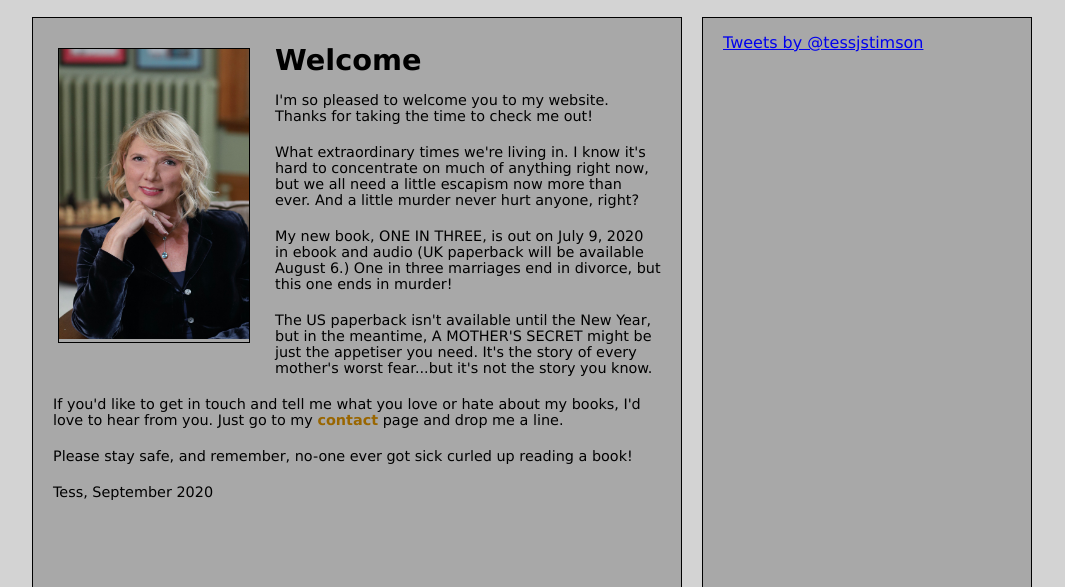
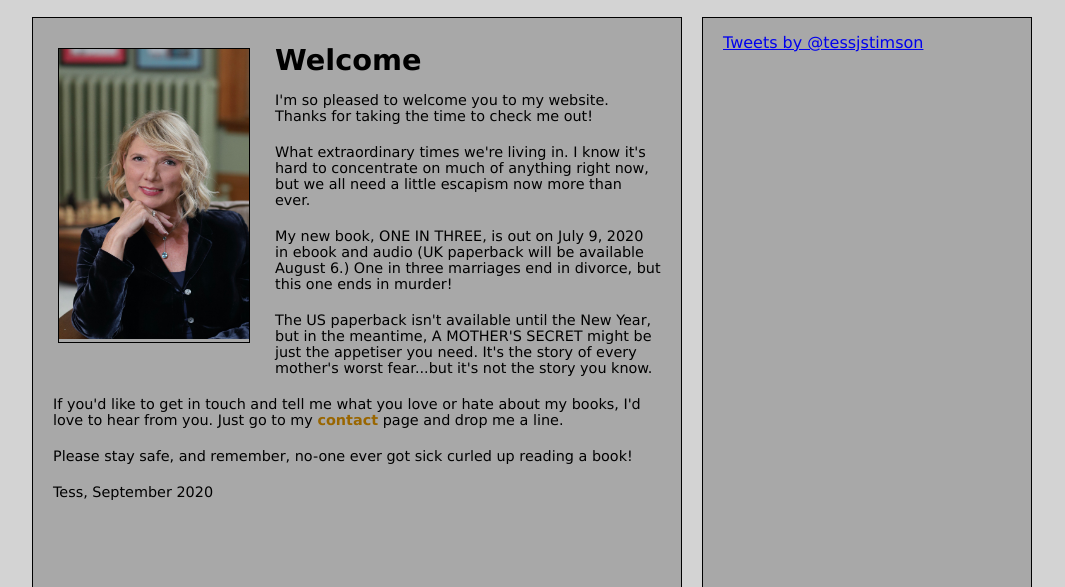
Before and after one commit to tessjstimson/tessjstimson.github.io, a plain HTML site: page index.html in a window 1280 px wide. Shown: the part 213-800 px from the top of the page, without its empty margins (108-1173 px from the left). Drawn offline with Linux system fonts and the light colour scheme.

Commit message:
Update index.html

```diff
--- a/index.html
+++ b/index.html
@@ -35,7 +35,7 @@
 		<h1>Welcome</h1>
 		<p>I'm so pleased to welcome you to my website. Thanks for taking the time to check me out!</p>
 		<p>What extraordinary times we're living in. I know it's hard to concentrate on much of anything right
-		now, but we all need a little escapism now more than ever. And a little murder never hurt anyone, right?</p>
+		now, but we all need a little escapism now more than ever. </p>
 		<p>My new book, ONE IN THREE, is out on July 9, 2020 in ebook and audio (UK paperback will be available August 6.)
 		 One in three marriages end in divorce, but this one ends in murder!</p>
 		<p>The US paperback isn't available until the New Year, but in the meantime, A MOTHER'S SECRET might be just the
```
